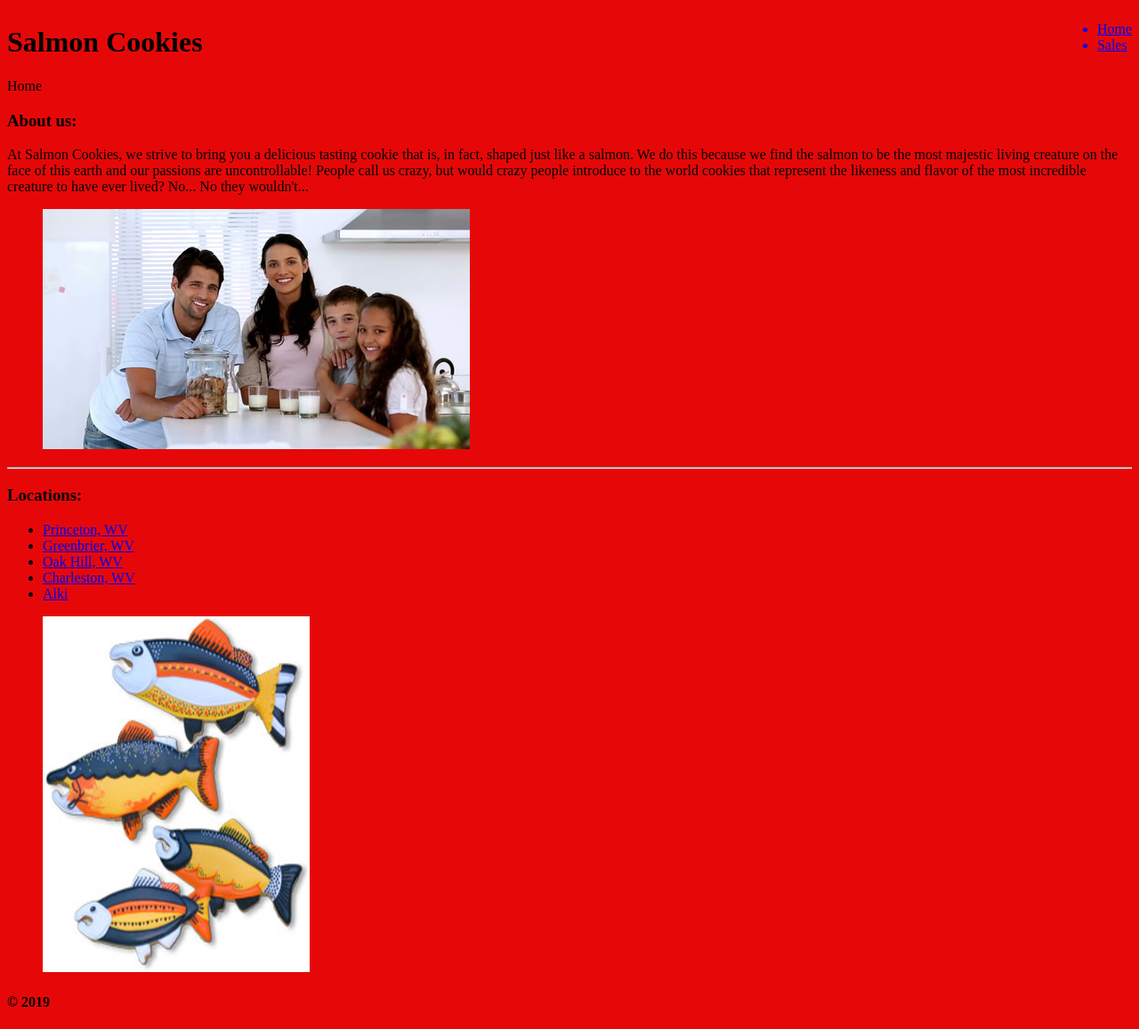
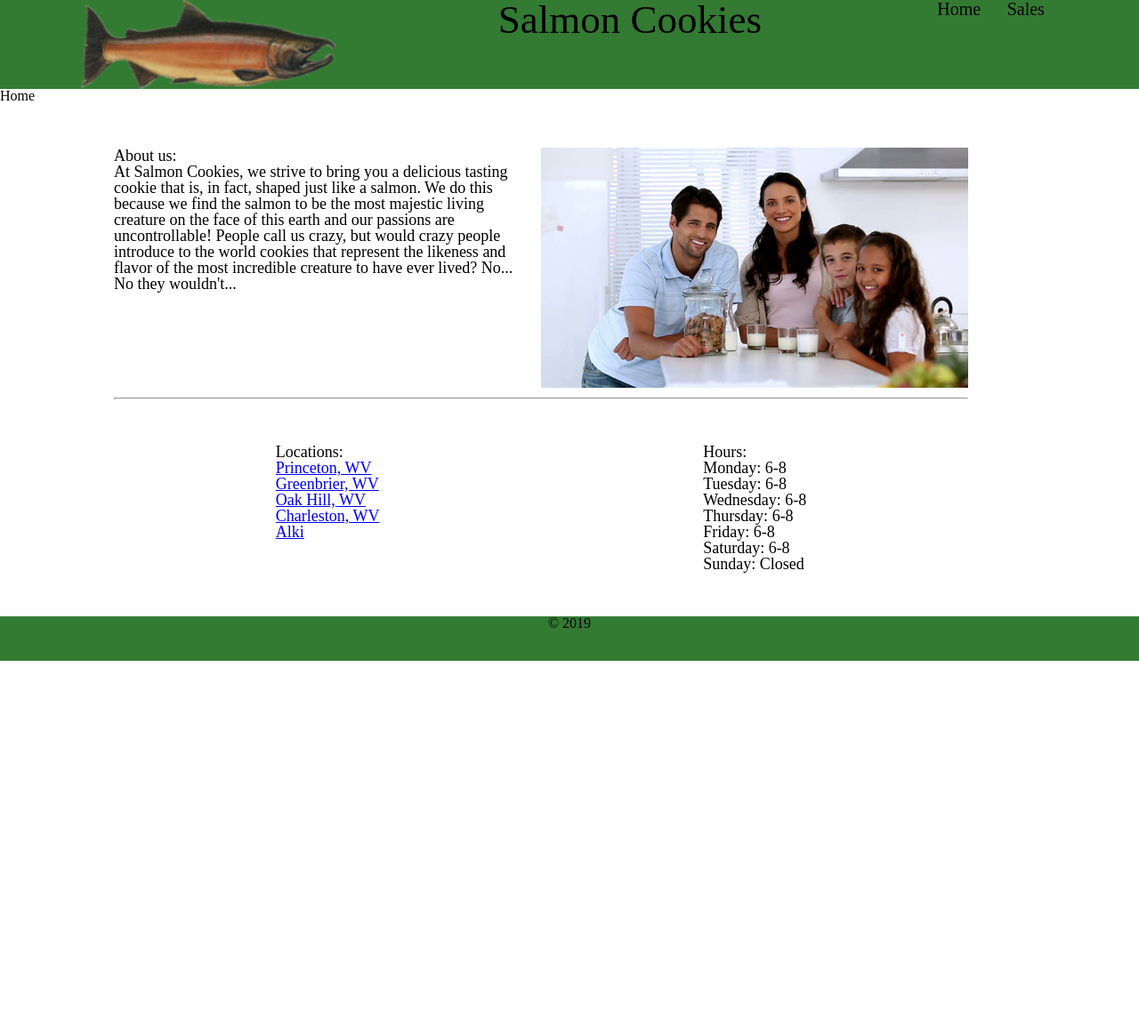
Before and after one commit to michaelchapman-401-advanced-javascript/python-lab, a Flask app: page / in a window 1280 px wide. Shown: the whole page at 89% size. After the commit the page ends 743 px from the top, so only its background shows below. Run offline with Flask 2, Linux system fonts and the light colour scheme.

Commit message:
Implement basic styles and get images rendering

```diff
--- a/main.py
+++ b/main.py
@@ -3,5 +3,9 @@ from flask import Flask, render_template
 app = Flask(__name__)
 
 @app.route('/')
-def hello(message=None):
+def home():
     return render_template('main.html')
+
+@app.route('/sales')
+def sales():
+    return render_template('sales.html')
--- /dev/null
+++ b/static/css/reset.css
@@ -0,0 +1,48 @@
+/* http://meyerweb.com/eric/tools/css/reset/
+   v2.0 | 20110126
+   License: none (public domain)
+*/
+
+html, body, div, span, applet, object, iframe,
+h1, h2, h3, h4, h5, h6, p, blockquote, pre,
+a, abbr, acronym, address, big, cite, code,
+del, dfn, em, img, ins, kbd, q, s, samp,
+small, strike, strong, sub, sup, tt, var,
+b, u, i, center,
+dl, dt, dd, ol, ul, li,
+fieldset, form, label, legend,
+table, caption, tbody, tfoot, thead, tr, th, td,
+article, aside, canvas, details, embed,
+figure, figcaption, footer, header, hgroup,
+menu, nav, output, ruby, section, summary,
+time, mark, audio, video {
+	margin: 0;
+	padding: 0;
+	border: 0;
+	font-size: 100%;
+	font: inherit;
+	vertical-align: baseline;
+}
+/* HTML5 display-role reset for older browsers */
+article, aside, details, figcaption, figure,
+footer, header, hgroup, menu, nav, section {
+	display: block;
+}
+body {
+	line-height: 1;
+}
+ol, ul {
+	list-style: none;
+}
+blockquote, q {
+	quotes: none;
+}
+blockquote:before, blockquote:after,
+q:before, q:after {
+	content: '';
+	content: none;
+}
+table {
+	border-collapse: collapse;
+	border-spacing: 0;
+}
--- a/static/css/styles.css
+++ b/static/css/styles.css
@@ -1,10 +1,71 @@
 body {
-  background-color: rgb(230, 8, 8);
+
 }
 
 header {
   display: flex;
   flex-direction: row;
-  justify-content: space-between;
+  justify-content: space-around;
   align-content: center;
+  width: 100%;
+  height: 100px;
+  background-color: rgb(51, 122, 51);
 }
+
+h1 {
+  font-size: 45px;
+}
+
+nav {
+  font-size: 20px;
+  width: 150px;
+  display: flex;
+  flex-direction: row;
+  justify-content: space-around;
+}
+
+nav a {
+  color: black;
+  text-decoration: none;
+}
+
+#bodyContainer {
+  width: 75%;
+  margin-left: 10%;
+  margin-top: 50px;
+  margin-bottom: 50px;
+}
+
+#upperBody{
+  display: flex;
+  flex-direction: row;
+  justify-content: space-around;
+  width: 100%;
+  display: flex;
+  flex-direction: row;
+  font-size: 18px;
+}
+
+#upperBody article {
+  width: 800px;
+  margin-right: 20px;
+}
+
+#lowerBody {
+  margin-top: 50px;
+  margin-bottom: 50px;
+  display: flex;
+  flex-direction: row;
+  justify-content: space-around;
+  font-size: 18px;
+}
+
+footer {
+  width: 100%;
+  display: flex;
+  flex-direction: row;
+  justify-content: center;
+  align-content: flex-end;
+  background-color: rgb(51, 122, 51);
+  height: 50px;
+}
--- a/templates/base.html
+++ b/templates/base.html
@@ -4,24 +4,23 @@
   {% block head %}
     <meta charset="utf-8">
     <title>{% block title %}{% endblock %}</title>
+    <link rel="stylesheet" href="{{ url_for('static', filename='css/reset.css') }}">
     <link rel="stylesheet" href="{{ url_for('static', filename='css/styles.css') }}">
   {% endblock %}
 </head>
 <body id="home">
   {% block header %}
     <header>
-      {% block image%} {% endblock %}
+      <img src="{{ url_for('static', filename='images/salmon.png') }}" />
       <h1>Salmon Cookies</h1>
       <nav>
-        <ul>
-          <a href="/main"><li id="selected" class="navList">Home</li></a>
-          <a href="/sales"><li class="navList">Sales</li></a>
-        </ul>
+        <a href="/"><p id="selected" class="navList">Home</p></a>
+        <a href="/sales"><p class="navList">Sales</p></a>
       </nav>
     </header>
   {% endblock %}
 
-  <div id="content">{% block content %}{% endblock %}</div>
+  {% block content %}{% endblock %}
 
   {% block footer %}
     <footer>
--- a/templates/main.html
+++ b/templates/main.html
@@ -6,7 +6,7 @@
 
   <section id="bodyContainer">
       <section id="upperBody">
-        <article>
+        <article id="about">
           <h3>About us:</h3>
           <p>
             At Salmon Cookies, we strive to bring you a delicious tasting cookie that is, in fact, shaped just like a salmon.
@@ -15,8 +15,8 @@
             No... No they wouldn't...
           </p>
         </article>
-        <figure>
-          <img src="../images/family.jpg" />
+        <figure id="family">
+          <img src="{{ url_for('static', filename='images/family.jpg') }}" />
         </figure>
       </section>
       <hr></hr>
@@ -31,9 +31,18 @@
             <li><a href="https://www.google.com/maps/place/Alki,+Seattle,+WA+98116/@47.5768687,-122.4171479,14z/data=!3m1!4b1!4m5!3m4!1s0x54904089f02ed333:0x9aed4b8c925151c0!8m2!3d47.5754629!4d-122.4106578">Alki</a></li>
           </ul>
         </article>
-        <figure>
-          <img src="../images/fish.jpg" />
-        </figure>
+        <article id="hours">
+            <h3>Hours:</h3>
+            <ul id="hoursList">
+              <li>Monday: 6-8</li>
+              <li>Tuesday: 6-8</li>
+              <li>Wednesday: 6-8</li>
+              <li>Thursday: 6-8</li>
+              <li>Friday: 6-8</li>
+              <li>Saturday: 6-8</li>
+              <li>Sunday: Closed</li>
+            </ul>
+          </article>
       </section>
     </section>
 
```
Also changed, not shown: static/images/family.jpg (renamed from images/family.jpg), static/images/fish.jpg (renamed from images/fish.jpg), static/images/salmon.png (renamed from images/salmon.png), templates/sales.html (line endings or trailing spaces).
